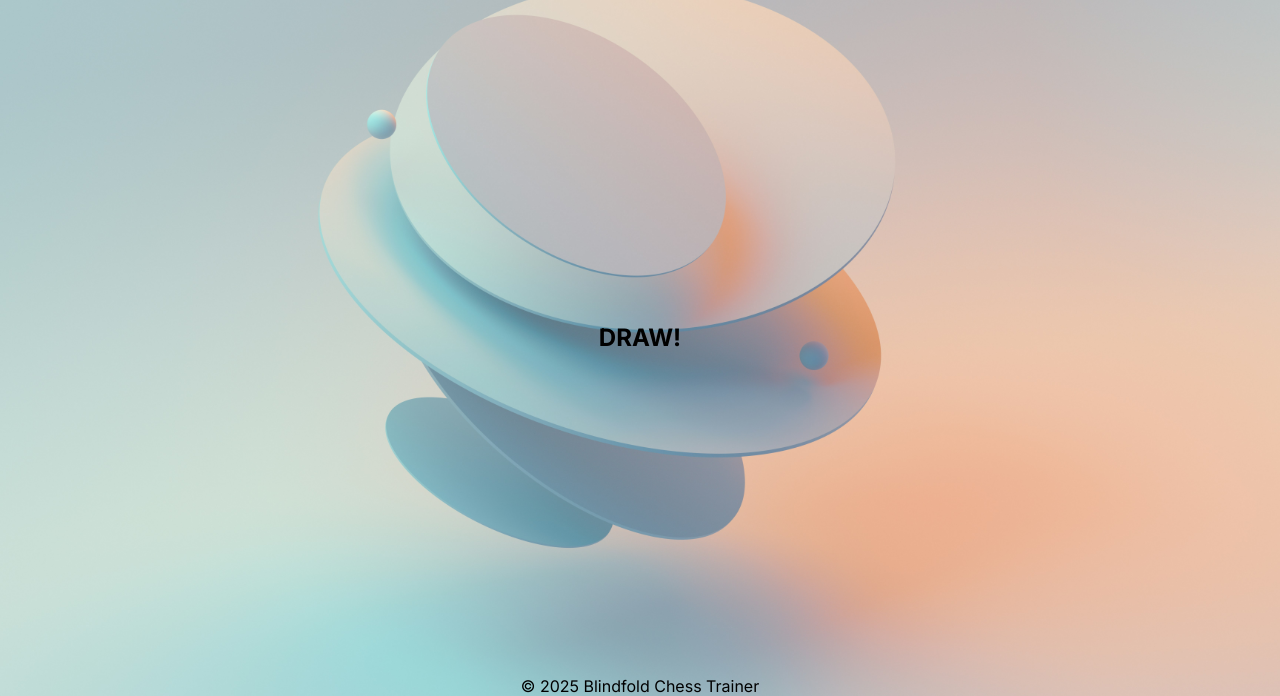
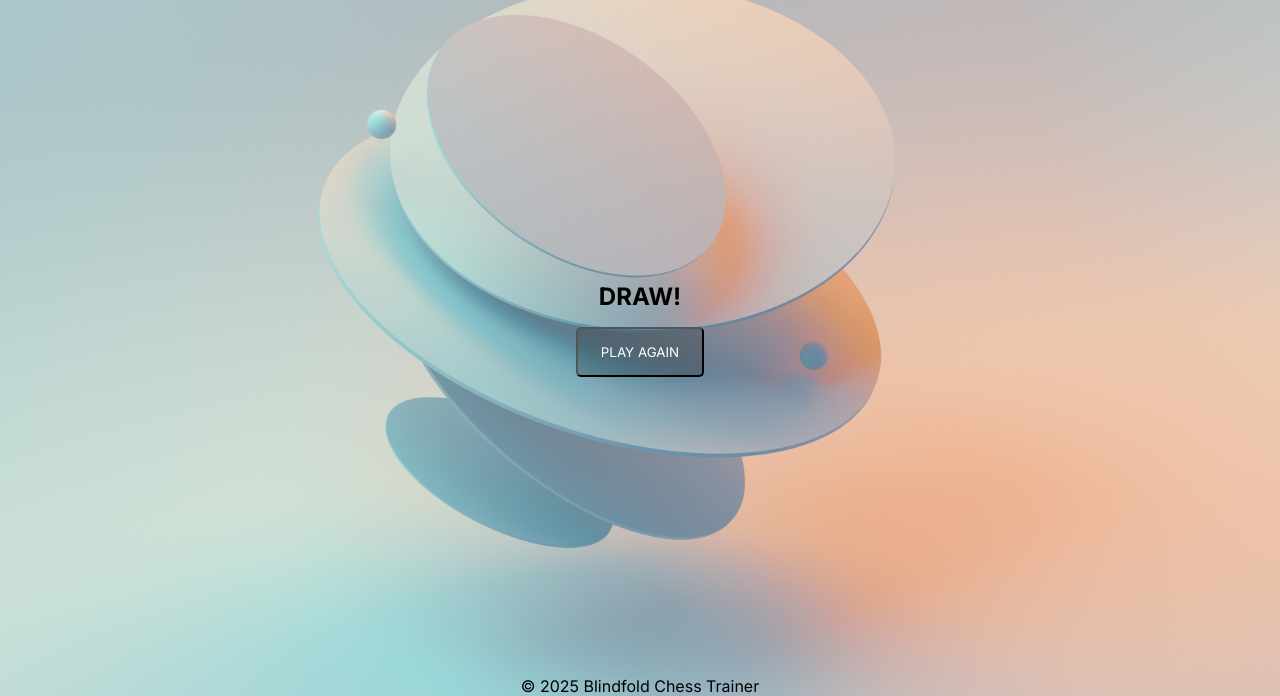
Before and after one commit to ilnurkkh/blindfold-chess-trainer, a Flask app: template templates/result.html in a window 1280 px wide. Shown: the part 104-800 px from the top of the page. Run offline with Flask 3, Linux system fonts and the light colour scheme; the template is opened without the code that fills it, so the values that code supplies are empty.

Commit message:
Play again button

```diff
--- a/app.py
+++ b/app.py
@@ -11,17 +11,22 @@ def index():
 
     while not board.is_game_over():
 
+        turn = "White" if board.turn == chess.WHITE else "Black"
+
         if request.method == 'POST':
-            # Handle form submission here
+            # Makes the move on the board
             move = board.parse_san(request.form.get('move'))
-            if move in board.legal_moves:
-                board.push(move)
-                return redirect('/')
-            else:
-                return redirect('/')
+            board.push(move)
+            return redirect('/')
 
-        return render_template('index.html')
+        return render_template('index.html', turn=turn)
 
+    # Restart game if it is over
+    if request.method == 'POST':
+        board.reset()
+        return render_template('index.html', turn="White")
+
+    # Game is over, render the result
     return render_template('result.html', result=board.result())
 
 if __name__ == '__main__':
--- a/static/css/style.css
+++ b/static/css/style.css
@@ -88,6 +88,7 @@ nav ul li {
 .move_input {
     width: 50%;
     padding: 0.5rem;
+    margin: 2vh;
     font-size: 1.2rem;
     border: 2px solid purple;
     border-radius: 5px;
--- a/templates/index.html
+++ b/templates/index.html
@@ -40,9 +40,11 @@
     <main class="flex-all-center">
 
         <div class="playing_area">
+            <h2 class="turn">It's {{ turn }}'s turn</h2>
             <form action="/" method="post">
-                <input type="text" name="move" placeholder="Enter your Move" required autocomplete="off" autofocus class="move_input" />
-                <input type="submit" value="play" class="btn"/>
+                <input type="text" name="move" placeholder="Enter your Move" required autocomplete="off" autofocus
+                    class="move_input" />
+                <input type="submit" value="play" class="btn" />
             </form>
         </div>
 
--- a/templates/result.html
+++ b/templates/result.html
@@ -37,7 +37,7 @@
         </div>
     </header>
 
-    <main class="flex-all-center">
+    <main class="playing_area">
         <div class="result">
             {% if result == "1-0" %}
                 <h2>WHITE WON!</h2>
@@ -47,6 +47,11 @@
                 <h2>DRAW!</h2>
             {% endif %}
         </div>
+        <div class="playing_area">
+            <form action="/" method="post">
+                <input type="submit" value="Play Again" class="btn" />
+            </form>
+        </div>
     </main>
 
     <footer class="flex-all-center">
```
